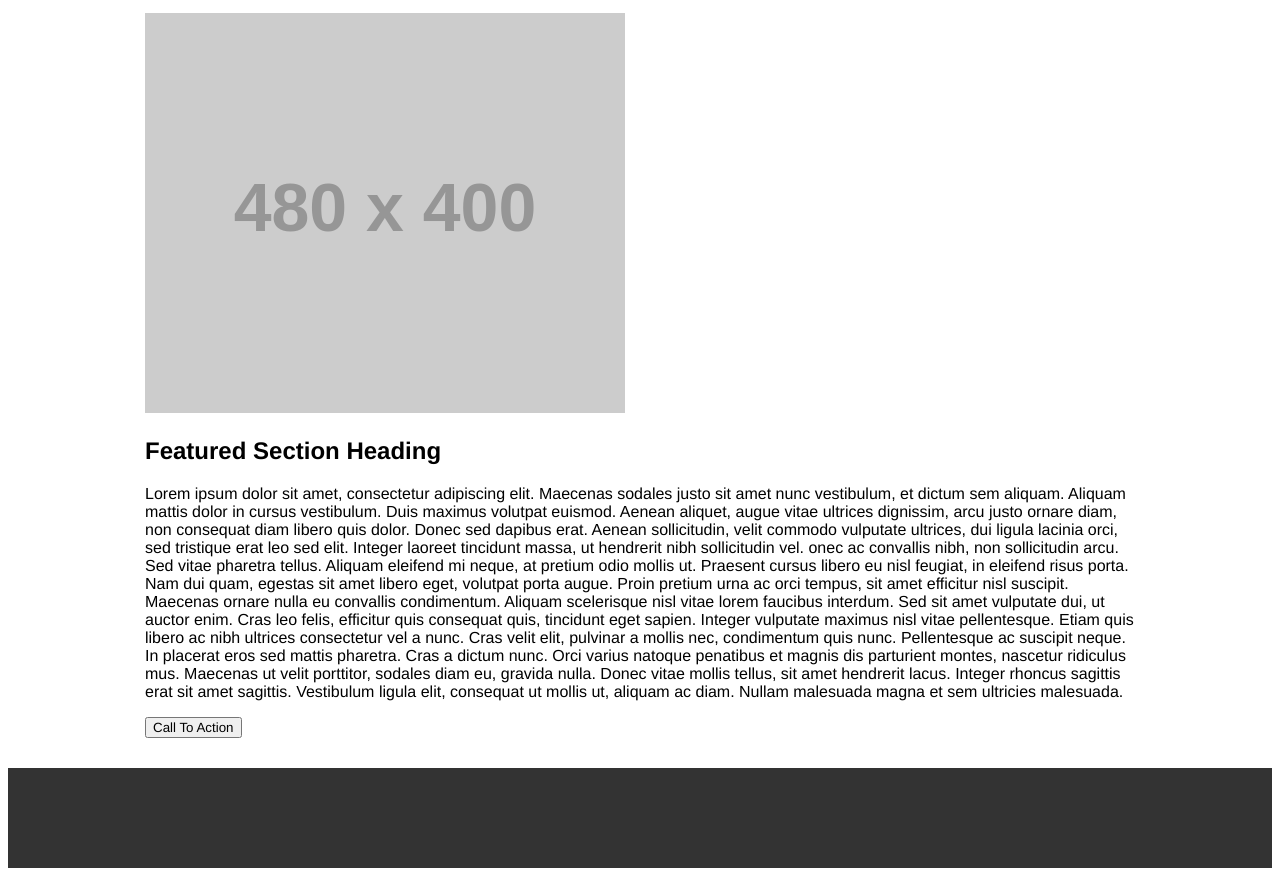
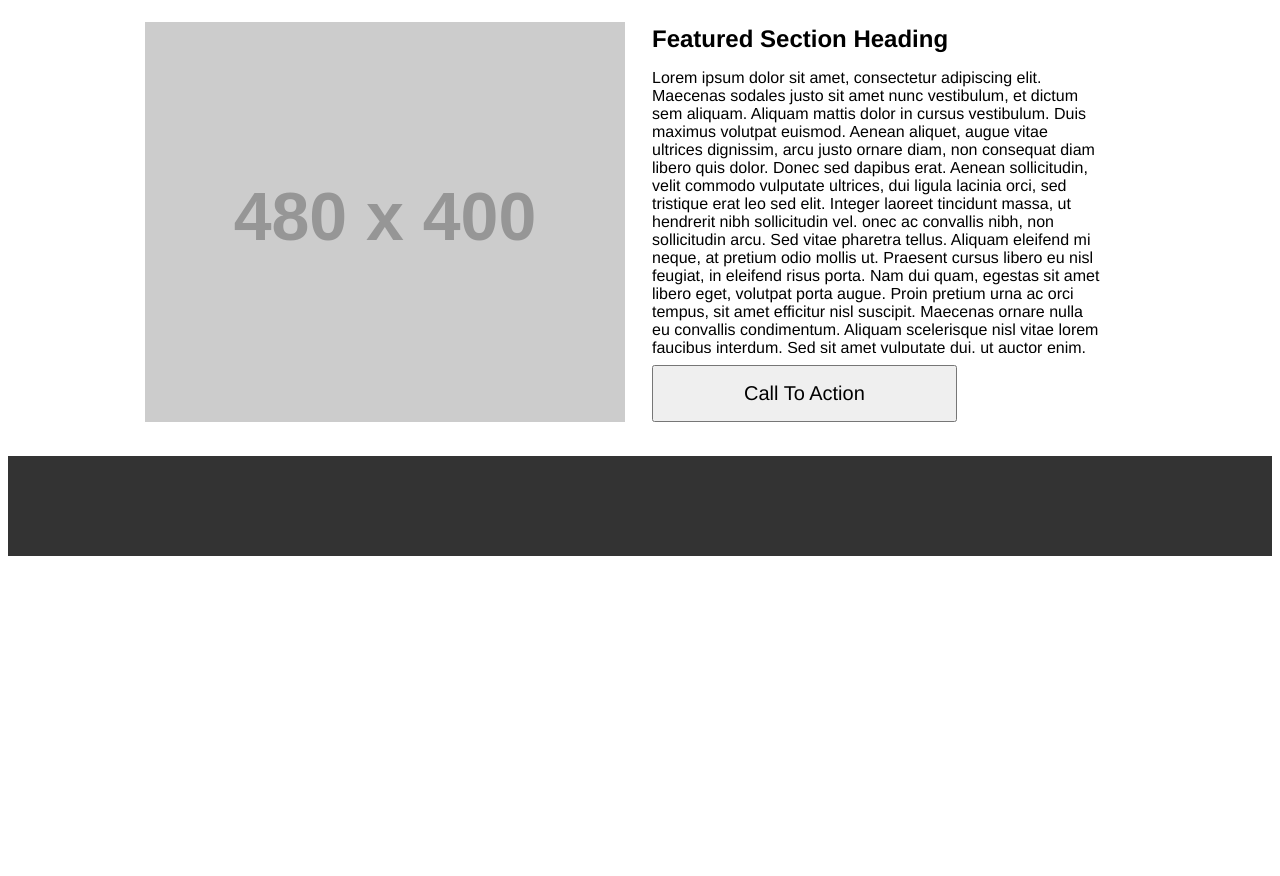
Before and after one commit to Yaspesberro/wireframe, a plain HTML site: page index.html in a window 1280 px wide. Shown: the part 1007-1883 px from the top of the page. After the commit the page ends 1571 px from the top, so only its background shows below. Drawn offline with Linux system fonts and the light colour scheme; placeholder pictures from the web are drawn by us.

Commit message:
Adding final HTML/CSS to the wireframe

```diff
--- a/css/style.css
+++ b/css/style.css
@@ -36,21 +36,9 @@ main {
 
 }
 
-/*
-main ul {
-  margin: 30px auto;
-  padding: 0;
-  list-style: none;
-}
-
-main ul img {
-  display: inline-block;
-  text-align: center;
-}
-*/
-
 main ul {
   margin-top: 25px;
+  margin-bottom: 25px;
   list-style: none;
   padding: 0;
 }
@@ -58,5 +46,42 @@ main ul {
 main ul li {
   display: inline-block;
   margin-right: 25px;
+}
 
+section {
+  width: 960px;
 }
+
+.FixedContainer {
+  float: right;
+  height: 400px;
+  width: 450px;
+  padding: 3px;
+}
+
+.FixedContainer h2 {
+  margin: 0%;
+}
+
+.Content
+{
+  height:300px;
+  overflow: auto;
+  background:#fff;
+  margin-bottom: 12px;
+}
+
+#pic {
+  margin-right: 0px;
+  margin-left: 0px;
+}
+
+button {
+  font-size: 20px;
+  float: left;
+  margin-right: 30px;
+  padding-top: 15px;
+  padding-bottom: 15px;
+  padding-right: 90px;
+  padding-left: 90px;
+}
--- a/index.html
+++ b/index.html
@@ -31,9 +31,11 @@
     </ul>
 
     <section>
-      <img src="http://placehold.it/480x400/000" />
-      <div>
+      <img id="pic" src="http://placehold.it/480x400/000" />
+
+      <div class="FixedContainer">
         <h2>Featured Section Heading</h2>
+        <div class="Content">
           <p>
             Lorem ipsum dolor sit amet, consectetur adipiscing elit. Maecenas sodales justo sit amet nunc vestibulum, et dictum sem aliquam.
             Aliquam mattis dolor in cursus vestibulum. Duis maximus volutpat euismod. Aenean aliquet, augue vitae ultrices dignissim,
@@ -50,10 +52,12 @@
             sit amet hendrerit lacus. Integer rhoncus sagittis erat sit amet sagittis. Vestibulum ligula elit, consequat ut mollis ut,
             aliquam ac diam. Nullam malesuada magna et sem ultricies malesuada.
           </p>
+        </div>
         <button>Call To Action</button>
       </div>
     </section>
-    <script src="app.js"></script>
+
+    <script src="js/app.js"></script>
   </main>
 
   <footer></footer>
```
Lines whose indentation alone changed are shown as unchanged.
